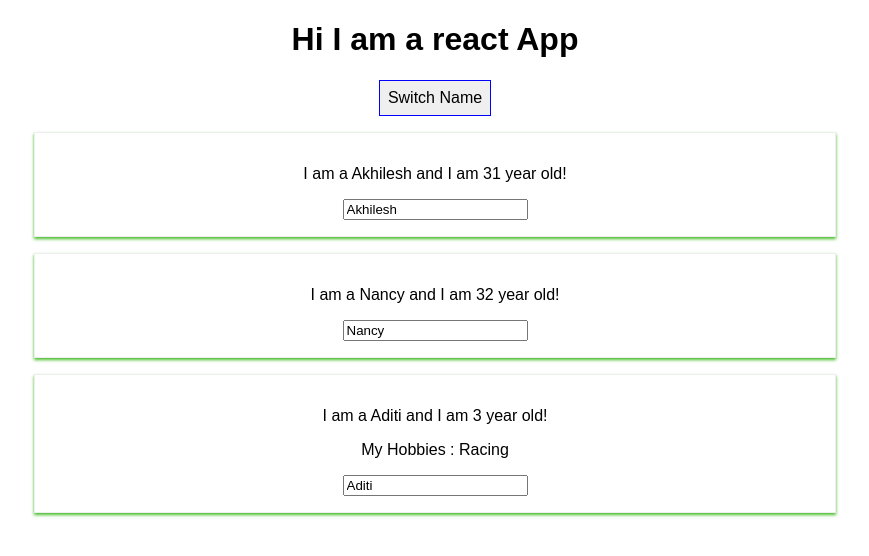
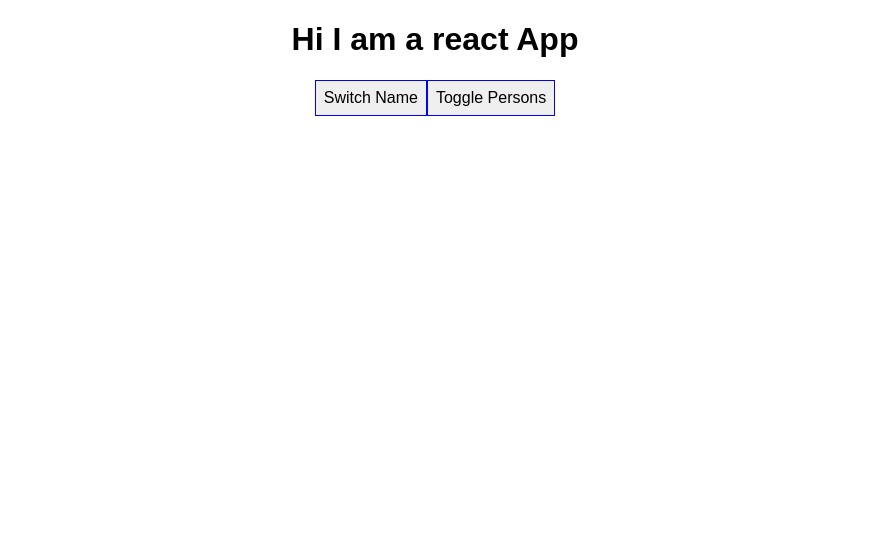
Before and after one commit to akhi0gupta007/sts-workspace, a React (Create React App) app in the folder react-complete-guide/: page / in a window 1280 px wide. Shown: the top 556 px of the page, without its empty margins (205-1074 px from the left). Built offline with nearby package versions, Linux system fonts and the light colour scheme.

Commit message:
in progress

```diff
--- a/react-complete-guide/src/App.js
+++ b/react-complete-guide/src/App.js
@@ -6,15 +6,16 @@ class App extends Component {
 
   state = {
     persons: [
-      { name: 'Akhilesh' , age:31},
-      {name:'Nancy', age:32},
-      {name:'Aditi', age:3}
+      { name: 'Akhilesh', age: 31 },
+      { name: 'Nancy', age: 32 },
+      { name: 'Aditi', age: 3 }
     ],
-    otherStatus:'Guten morgen'
+    otherStatus: 'Guten morgen',
+    showPersons: false
   }
 
   switchMatchHandler = (newName) => {
-    console.log('Was clicked'+this.state.persons);
+    console.log('Was clicked' + this.state.persons);
     //DON'T DO THIS this.state.persons[0].name = 'Akhilesh Kumar Gupta';
     this.setState({
       persons: [
@@ -26,7 +27,7 @@ class App extends Component {
   }
 
   nameChangeHandler = (event) => {
-    console.log('Was clicked'+this.state.persons);
+    console.log('Was clicked' + this.state.persons);
     //DON'T DO THIS this.state.persons[0].name = 'Akhilesh Kumar Gupta';
     this.setState({
       persons: [
@@ -37,15 +38,40 @@ class App extends Component {
     })
   }
 
+  togglePersonsHandler = () => {
+    const doesShow = this.state.showPersons;
+    this.setState({
+      showPersons: !doesShow
+    })
+  }
+
   render() {
 
     const style = {
-      backgroudColor : 'white',
-      font : 'inherit',
+      backgroudColor: 'white',
+      font: 'inherit',
       border: '1px solid blue',
       padding: '8px',
-      cursor:'pointer'
+      cursor: 'pointer'
     };
+
+    let person = null;
+
+    if(this.state.showPersons){
+      person = (
+        <div>
+          <Person name={this.state.persons[0].name} age={this.state.persons[0].age}> </Person>
+          <Person
+            click={this.switchMatchHandler.bind(this, 'Vicky')}
+            name={this.state.persons[1].name}
+            age={this.state.persons[1].age}
+            changed={this.nameChangeHandler}>
+          </Person>
+          <Person name={this.state.persons[2].name} age={this.state.persons[2].age}>  My Hobbies : Racing
+        </Person>
+        </div>
+      )
+    }
 
     return (
       <div className="App">
@@ -53,14 +79,11 @@ class App extends Component {
         <button
           style={style}
           onClick={() => this.switchMatchHandler('Akhilesh Gupta')}>Switch Name</button>
-        <Person name={this.state.persons[0].name} age={this.state.persons[0].age}> </Person>
-        <Person
-          click={this.switchMatchHandler.bind(this, 'Vicky')}
-          name={this.state.persons[1].name}
-          age={this.state.persons[1].age}
-          changed={this.nameChangeHandler}>
-        </Person>
-        <Person name={this.state.persons[2].name} age={this.state.persons[2].age}>  My Hobbies : Racing</Person>
+
+        <button
+          style={style}
+          onClick={() => this.togglePersonsHandler()}>Toggle Persons</button>
+          {person}
       </div>
     );
   }
```
Also changed, not shown: react-complete-guide/src/Person/Person.js (+5 -5 lines).
